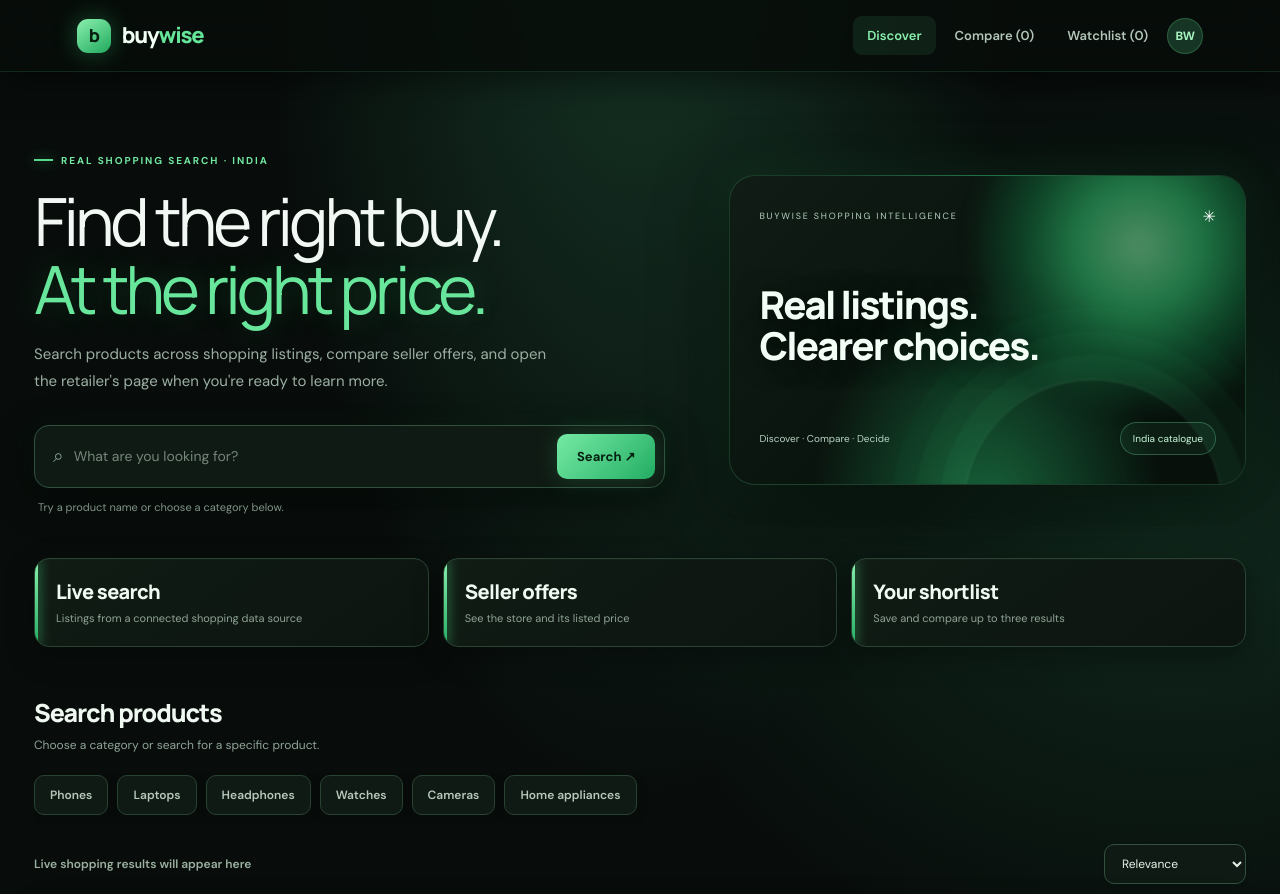
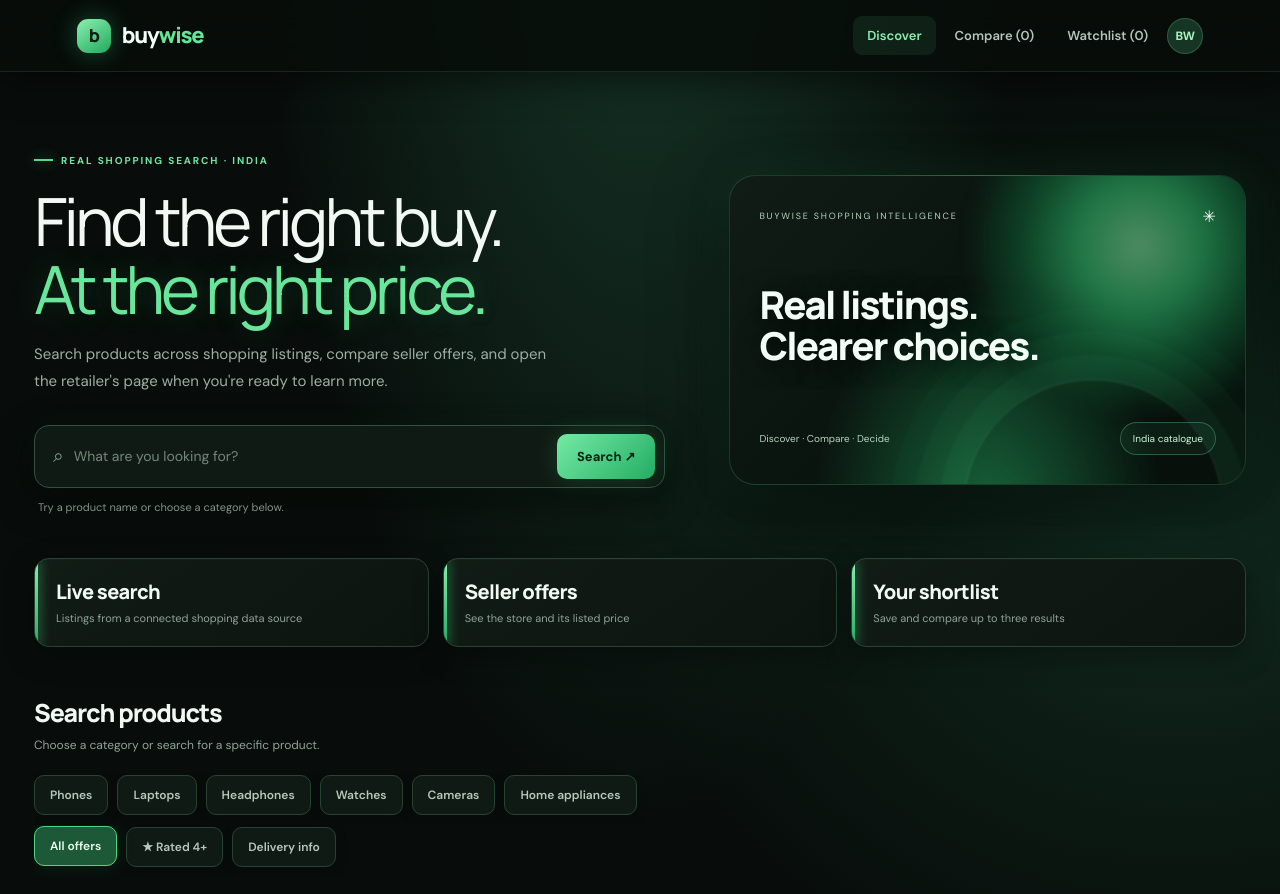
Before and after one commit to shamikghosh187-ux/BuyWise, a Next.js app: page / in a window 1280 px wide. Shown: the top 894 px of the page. Built offline with nearby package versions, Linux system fonts and the light colour scheme.

Commit message:
Add quick filters for shopping search results

```diff
--- a/src/app/page.tsx
+++ b/src/app/page.tsx
@@ -28,6 +28,7 @@ export default function Home() {
   const [compare, setCompare] = useState<string[]>([]);
   const [view, setView] = useState<"discover" | "watchlist" | "compare">("discover");
   const [sort, setSort] = useState("relevance");
+  const [filter, setFilter] = useState<"all" | "rated" | "delivery">("all");
   const [detail, setDetail] = useState<Product | null>(null);
   const [ready, setReady] = useState(false);
   const [updatedAt, setUpdatedAt] = useState("");
@@ -50,6 +51,7 @@ export default function Home() {
       setProducts(data.products || []);
       setUpdatedAt(data.updatedAt || "");
       setSort("relevance");
+      setFilter("all");
     } catch (err) {
       setProducts([]);
       setError(err instanceof Error ? err.message : "Couldn't load shopping results.");
@@ -63,8 +65,9 @@ export default function Home() {
 
   const visible = useMemo(() => {
     const list = view === "watchlist" ? products.filter(p => saved.includes(p.id)) : products;
-    return sortOffers(list, sort);
-  }, [products, saved, sort, view]);
+    const filtered = list.filter(p => filter === "rated" ? p.rating !== null && p.rating >= 4 : filter === "delivery" ? Boolean(p.delivery) : true);
+    return sortOffers(filtered, sort);
+  }, [products, saved, sort, view, filter]);
   const marketSummary = useMemo(() => getMarketSummary(products), [products]);
 
   const toggleSaved = (id: string) => setSaved(current => current.includes(id) ? current.filter(x => x !== id) : [...current, id]);
@@ -109,6 +112,11 @@ export default function Home() {
         </div>
         {view === "discover" && <div className="category-row">{categories.map(c => <button key={c} className="category" onClick={() => void searchProducts(c)}>{c}</button>)}</div>}
         {view !== "compare" && <>
+          <div className="category-row filter-row" aria-label="Filter search results">
+            <button className={"category " + (filter === "all" ? "active" : "")} onClick={() => setFilter("all")}>All offers</button>
+            <button className={"category " + (filter === "rated" ? "active" : "")} onClick={() => setFilter("rated")}>★ Rated 4+</button>
+            <button className={"category " + (filter === "delivery" ? "active" : "")} onClick={() => setFilter("delivery")}>Delivery info</button>
+          </div>
           <div className="toolbar"><span className="result-count">{loading ? "Searching shopping listings…" : view === "watchlist" ? `${visible.length} saved products` : searched ? `${visible.length} listings found` : "Live shopping results will appear here"}</span>
             <select className="sort-select" value={sort} onChange={e => setSort(e.target.value)} aria-label="Sort products"><option value="relevance">Relevance</option><option value="price-low">Price: low to high</option><option value="price-high">Price: high to low</option><option value="rating">Top rated</option></select>
           </div>
```
